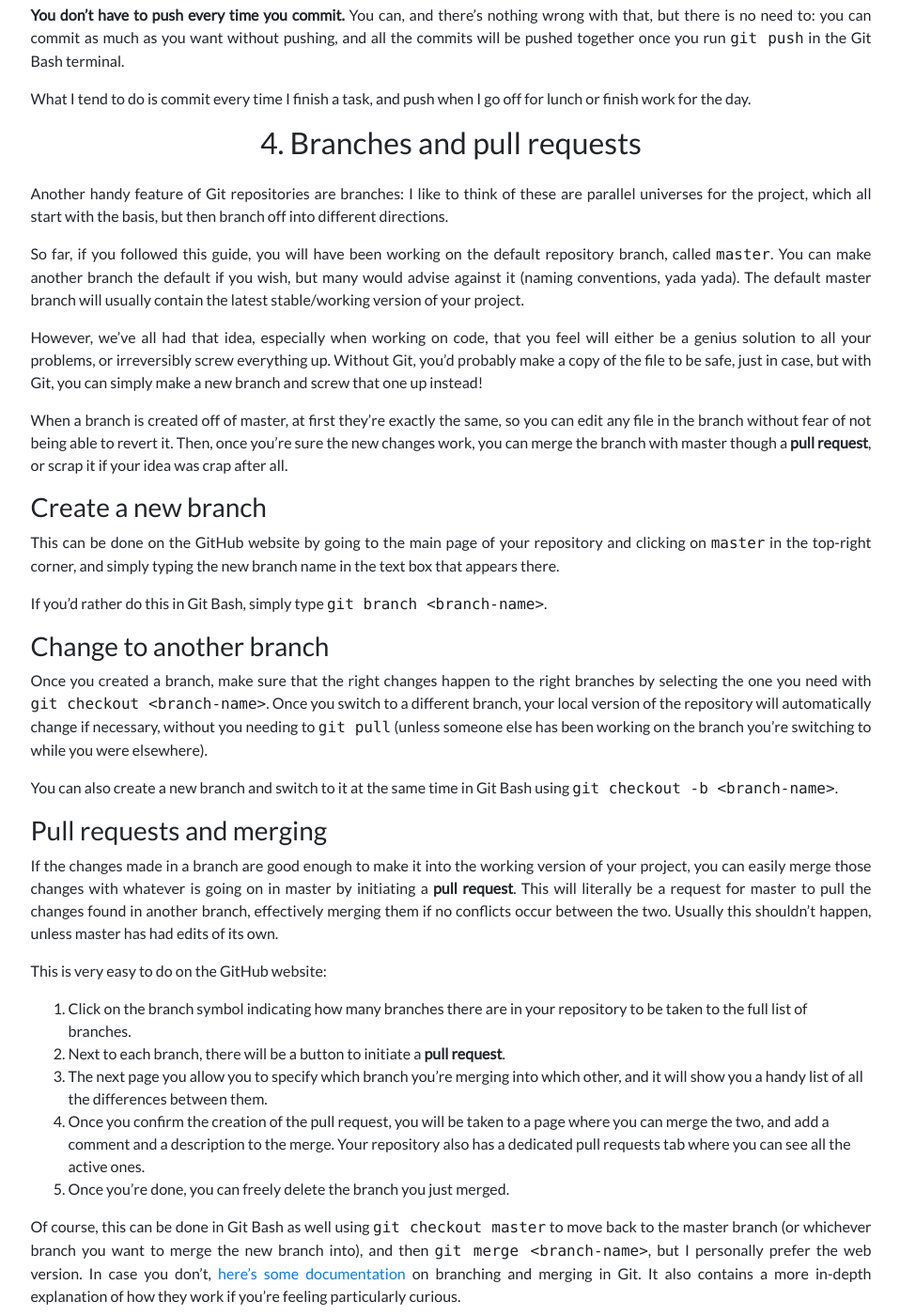
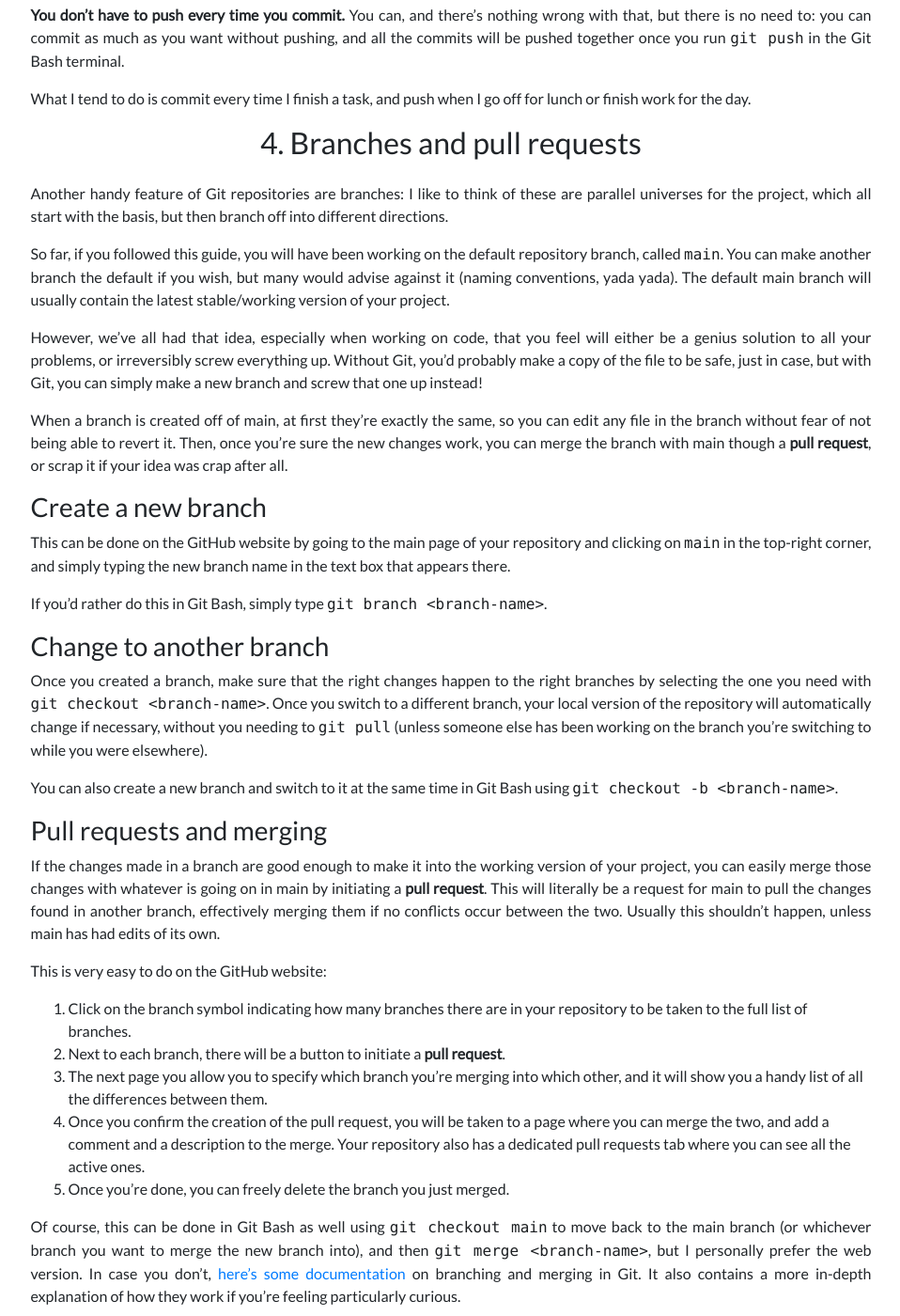
Before and after one commit to alepoptosis/alepoptosis.github.io, a Jekyll site: the page built from _posts/2020-10-22-intro_to_github.md, in a window 1280 px wide and 1400 px high, scrolled down 4491 px. Shown: the whole window at 94% size, without its empty margins (160-1118 px from the left). Built offline with Jekyll 4.4.1, drawn with Linux system fonts in a browser that asks for light colours; nearby versions of some CDN libraries.

Commit message:
Changed master to main

````diff
--- a/_posts/2020-10-22-intro_to_github.md
+++ b/_posts/2020-10-22-intro_to_github.md
@@ -154,15 +154,15 @@ What I tend to do is commit every time I finish a task, and push when I go off f
 
 Another handy feature of Git repositories are branches: I like to think of these are parallel universes for the project, which all start with the basis, but then branch off into different directions.
 
-So far, if you followed this guide, you will have been working on the default repository branch, called ```master```. You can make another branch the default if you wish, but many would advise against it (naming conventions, yada yada). The default master branch will usually contain the latest stable/working version of your project.
+So far, if you followed this guide, you will have been working on the default repository branch, called ```main```. You can make another branch the default if you wish, but many would advise against it (naming conventions, yada yada). The default main branch will usually contain the latest stable/working version of your project.
 
 However, we've all had that idea, especially when working on code, that you feel will either be a genius solution to all your problems, or irreversibly screw everything up. Without Git, you'd probably make a copy of the file to be safe, just in case, but with Git, you can simply make a new branch and screw that one up instead!
 
-When a branch is created off of master, at first they're exactly the same, so you can edit any file in the branch without fear of not being able to revert it. Then, once you're sure the new changes work, you can merge the branch with master though a **pull request**, or scrap it if your idea was crap after all.
+When a branch is created off of main, at first they're exactly the same, so you can edit any file in the branch without fear of not being able to revert it. Then, once you're sure the new changes work, you can merge the branch with main though a **pull request**, or scrap it if your idea was crap after all.
 
 ## Create a new branch
 
-This can be done on the GitHub website by going to the main page of your repository and clicking on ```master``` in the top-right corner, and simply typing the new branch name in the text box that appears there.
+This can be done on the GitHub website by going to the main page of your repository and clicking on ```main``` in the top-right corner, and simply typing the new branch name in the text box that appears there.
 
 If you'd rather do this in Git Bash, simply type ```git branch <branch-name>```.
 
@@ -174,7 +174,7 @@ You can also create a new branch and switch to it at the same time in Git Bash u
 
 ## Pull requests and merging
 
-If the changes made in a branch are good enough to make it into the working version of your project, you can easily merge those changes with whatever is going on in master by initiating a **pull request**. This will literally be a request for master to pull the changes found in another branch, effectively merging them if no conflicts occur between the two. Usually this shouldn't happen, unless master has had edits of its own.
+If the changes made in a branch are good enough to make it into the working version of your project, you can easily merge those changes with whatever is going on in main by initiating a **pull request**. This will literally be a request for main to pull the changes found in another branch, effectively merging them if no conflicts occur between the two. Usually this shouldn't happen, unless main has had edits of its own.
 
 This is very easy to do on the GitHub website:
 
@@ -184,7 +184,7 @@ This is very easy to do on the GitHub website:
 4. Once you confirm the creation of the pull request, you will be taken to a page where you can merge the two, and add a comment and a description to the merge. Your repository also has a dedicated pull requests tab where you can see all the active ones.
 5. Once you're done, you can freely delete the branch you just merged.
 
-Of course, this can be done in Git Bash as well using ```git checkout master``` to move back to the master branch (or whichever branch you want to merge the new branch into), and then ```git merge <branch-name>```, but I personally prefer the web version. In case you don't, [here's some documentation](https://git-scm.com/book/en/v2/Git-Branching-Basic-Branching-and-Merging) on branching and merging in Git. It also contains a more in-depth explanation of how they work if you're feeling particularly curious.
+Of course, this can be done in Git Bash as well using ```git checkout main``` to move back to the main branch (or whichever branch you want to merge the new branch into), and then ```git merge <branch-name>```, but I personally prefer the web version. In case you don't, [here's some documentation](https://git-scm.com/book/en/v2/Git-Branching-Basic-Branching-and-Merging) on branching and merging in Git. It also contains a more in-depth explanation of how they work if you're feeling particularly curious.
 
 # 5. Integrated Git functionality in IDEs
 
````
